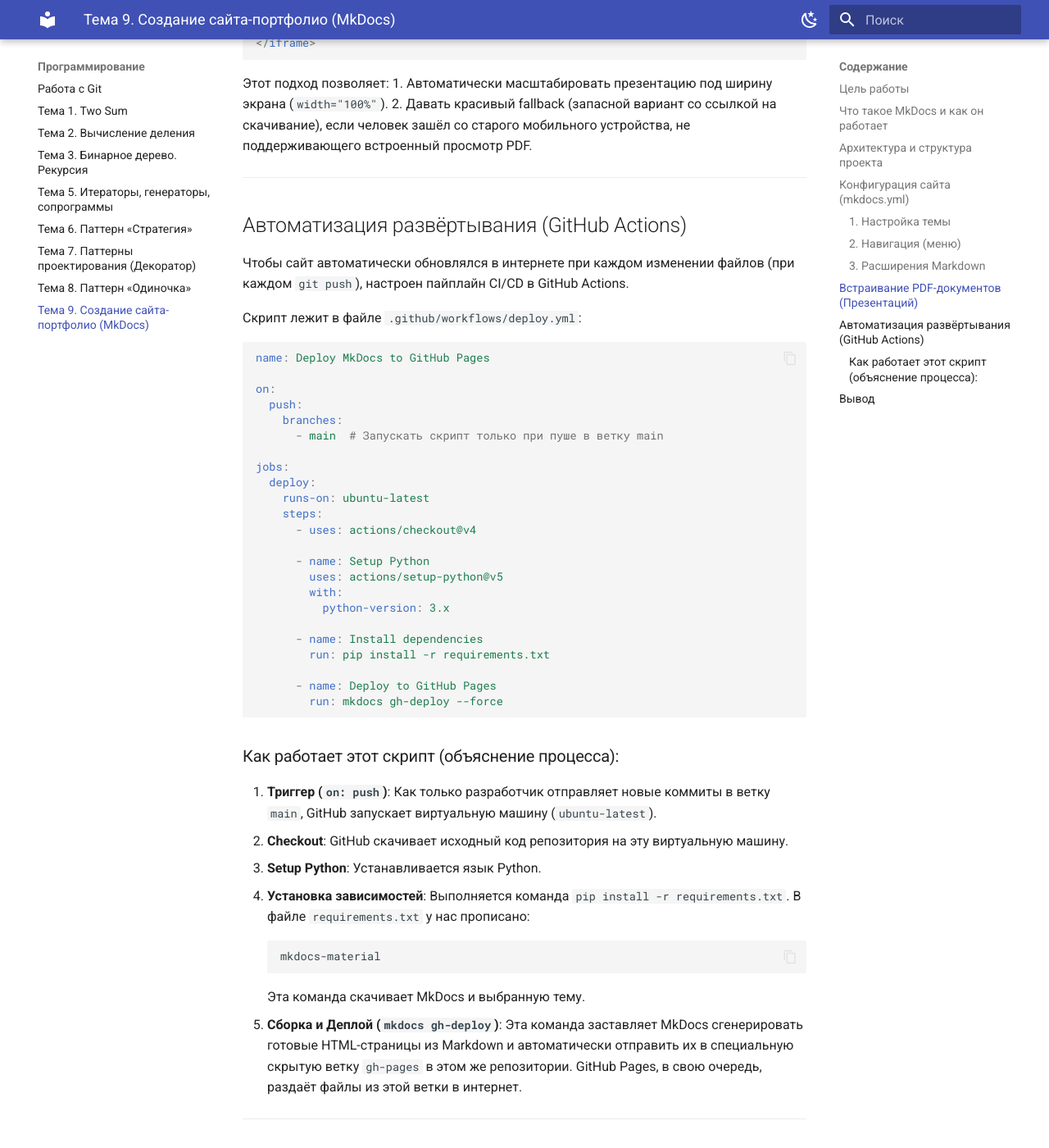
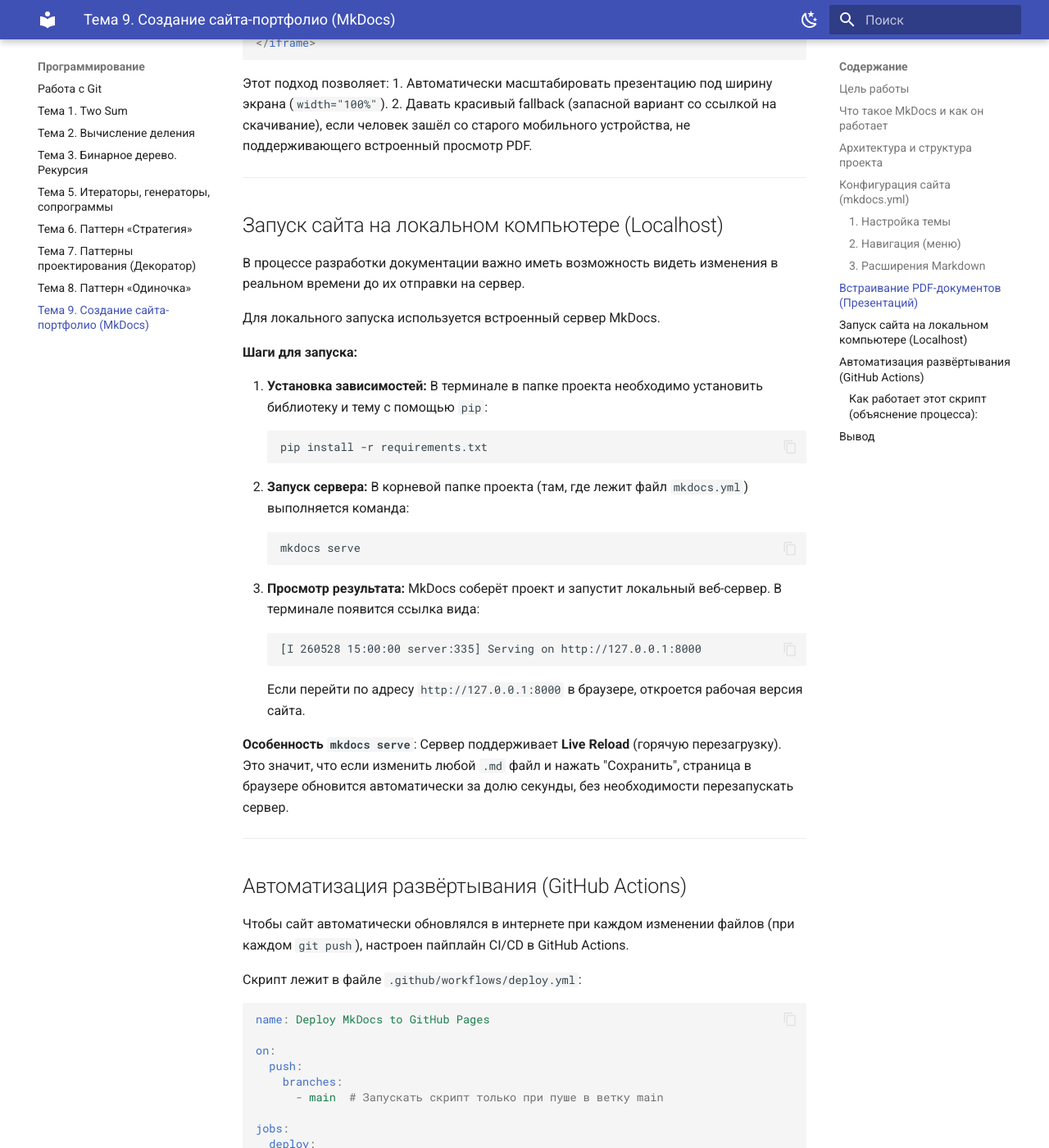
Before and after one commit to nikitagrinn/portfolio-prog, an MkDocs documentation site: the page built from docs/programming/work9.md, in a window 1280 px wide and 1400 px high, scrolled down 3435 px. Shown: the whole window at 82% size. Built offline with MkDocs 1.6.1 and Material for MkDocs 9.7.7, drawn with Linux system fonts in a browser that asks for light colours.

Commit message:
docs: добавлен раздел про локальный запуск MkDocs (localhost)

````diff
--- a/docs/programming/work9.md
+++ b/docs/programming/work9.md
@@ -146,6 +146,32 @@
 
 ---
 
+## Запуск сайта на локальном компьютере (Localhost)
+
+В процессе разработки документации важно иметь возможность видеть изменения в реальном времени до их отправки на сервер.
+
+Для локального запуска используется встроенный сервер MkDocs.
+
+**Шаги для запуска:**
+
+1. **Установка зависимостей:** В терминале в папке проекта необходимо установить библиотеку и тему с помощью `pip`:
+   ```bash
+   pip install -r requirements.txt
+   ```
+2. **Запуск сервера:** В корневой папке проекта (там, где лежит файл `mkdocs.yml`) выполняется команда:
+   ```bash
+   mkdocs serve
+   ```
+3. **Просмотр результата:** MkDocs соберёт проект и запустит локальный веб-сервер. В терминале появится ссылка вида:
+   ```text
+   [I 260528 15:00:00 server:335] Serving on http://127.0.0.1:8000
+   ```
+   Если перейти по адресу `http://127.0.0.1:8000` в браузере, откроется рабочая версия сайта.
+
+**Особенность `mkdocs serve`**: Сервер поддерживает **Live Reload** (горячую перезагрузку). Это значит, что если изменить любой `.md` файл и нажать "Сохранить", страница в браузере обновится автоматически за долю секунды, без необходимости перезапускать сервер.
+
+---
+
 ## Автоматизация развёртывания (GitHub Actions)
 
 Чтобы сайт автоматически обновлялся в интернете при каждом изменении файлов (при каждом `git push`), настроен пайплайн CI/CD в GitHub Actions.
````
